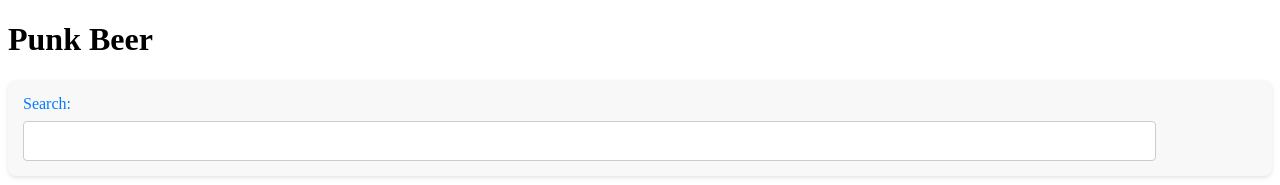
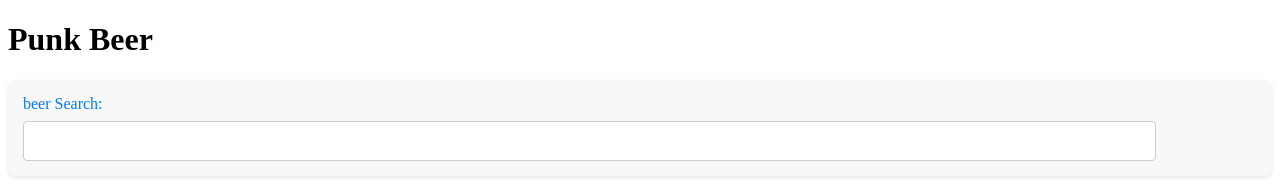
Before and after one commit to amancalledkidd/punk-beer-catalogue, a React (Vite) app: page / in a window 1280 px wide. Shown: the top 185 px of the page. Built offline with nearby package versions, Linux system fonts and the light colour scheme.

Commit message:
home linked to sidebox and navbar, added functionality to searchbox

```diff
--- a/src/App.tsx
+++ b/src/App.tsx
@@ -1,6 +1,6 @@
-import { useState } from 'react'
 import { BrowserRouter, Routes, Route } from 'react-router-dom'
 import Home from './components/Home/Home'
+import beers from './data/beers'
 import './App.scss'
 
 function App() {
@@ -9,7 +9,7 @@ function App() {
     <>
     <BrowserRouter>
       <Routes>
-        <Route path="/" element={<Home/>}/>
+        <Route path="/" element={<Home beers={beers}/>}/>
       </Routes>
     </BrowserRouter>
     </>
--- a/src/components/Home/Home.tsx
+++ b/src/components/Home/Home.tsx
@@ -1,10 +1,16 @@
 import SideNavbar from "../SideNavbar/SideNavbar"
+import { Beer } from "../../types/types"
 
-const Home = () => {
+
+type HomeProps = {
+    beers: Beer[]
+}
+
+const Home = ({ beer }: HomeProps) => {
     return (
     <div>
         <h1>Punk Beer</h1>
-        <SideNavbar />
+        <SideNavbar beer={beer} />
     </div>
     )
 }
--- a/src/components/SearchBox/SearchBox.tsx
+++ b/src/components/SearchBox/SearchBox.tsx
@@ -2,12 +2,12 @@ import { FormEventHandler } from 'react'
 import './SearchBox.scss'
 
 type SearchBoxProps = {
-    searchedName: string
+    value: string
     handleSearchInput: FormEventHandler<HTMLInputElement>
     label: string;
 }
 
-const SearchBox = ({label, searchedName, handleSearchInput}: SearchBoxProps) => {
+const SearchBox = ({label, value, handleSearchInput}: SearchBoxProps) => {
 
     return (
         <div className='search-box'>
@@ -18,7 +18,7 @@ const SearchBox = ({label, searchedName, handleSearchInput}: SearchBoxProps) =>
             <input
                 className='search-box__input'
                 type="text"
-                value={searchedName}
+                value={value}
                 onInput={handleSearchInput}
             />
         </div>
--- a/src/components/SideNavbar/SideNavbar.tsx
+++ b/src/components/SideNavbar/SideNavbar.tsx
@@ -1,9 +1,25 @@
+import { useState, FormEvent, FormEventHandler } from "react"
 import SearchBox from "../SearchBox/SearchBox"
+import { Beer } from "../../types/types"
 
-const SideNavbar = () => {
+type SideNavbarProps = {
+    beer: Beer[]
+}
+
+const SideNavbar = ({ beer }: SideNavbarProps) => {
+    const [searchBeer, setSearchBeer] = useState<string>("")
+
+
+    const handleSearchInput = (event: FormEvent<HTMLInputElement>) => {
+        const searchTerm = event.currentTarget.value
+        setSearchBeer(searchTerm)
+    }
+
+
+
     return (
         <div className="side-navbar">
-            <SearchBox />
+            <SearchBox label="beer" value={searchBeer} handleSearchInput={handleSearchInput}/>
         </div>
     )
 }
```
